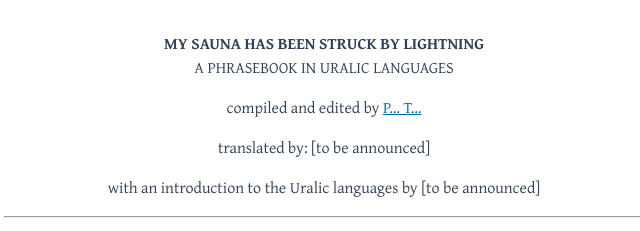
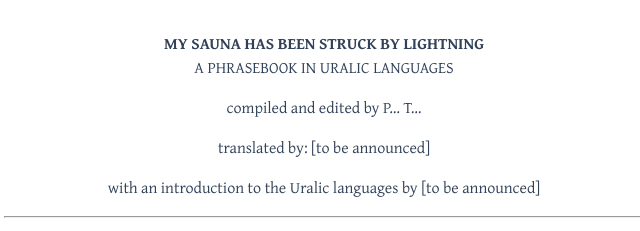
Before and after one commit to pt-11/my-sauna, a plain HTML site: page index.html in a window 1280 px wide. Shown: the top 231 px of the page, 316-956 px from the left. Drawn offline with Linux system fonts and the light colour scheme.

Commit message:
Update index.html

```diff
--- a/index.html
+++ b/index.html
@@ -13,7 +13,7 @@
 
 <div style="text-align: center;">
 <p><b>MY SAUNA HAS BEEN STRUCK BY LIGHTNING</b><br>A PHRASEBOOK IN URALIC LANGUAGES</p>
-<p>compiled and edited by <a href="https://github.com/pt-11">P… T…</a></p>
+<p>compiled and edited by P… T…</p>
 <p>translated by: [to be announced]</p>
 <p>with an introduction to the Uralic languages by [to be announced]</p>
 </div>
```
